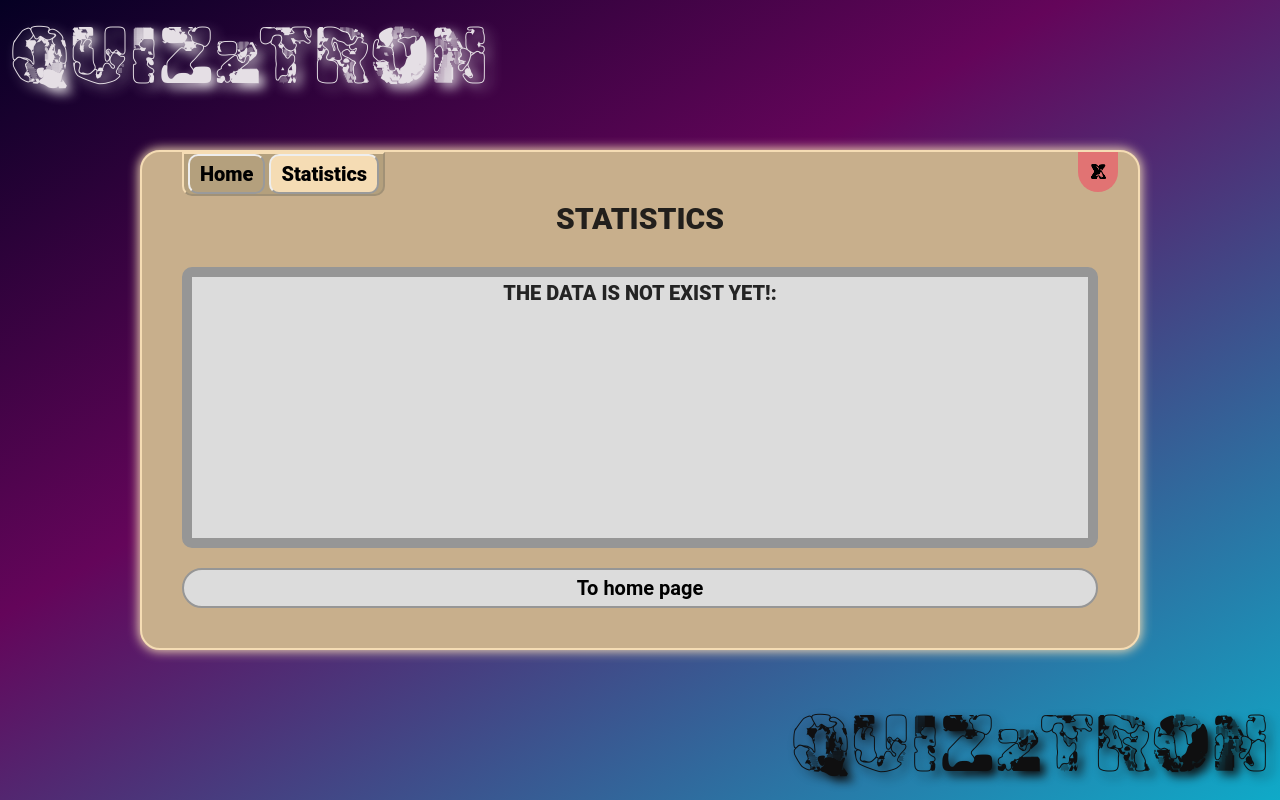
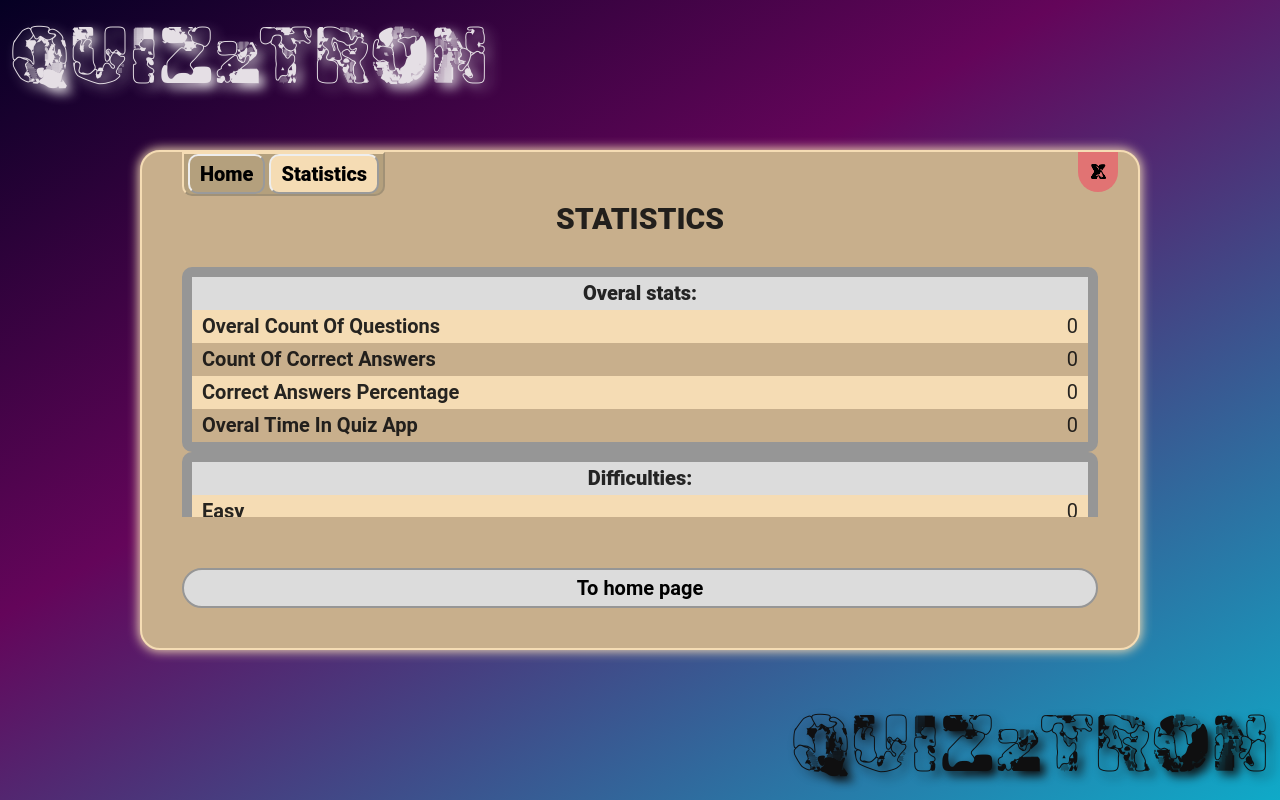
Before and after one commit to RKeyIT/React_01.24, a React (Vite) app: page /statistics in a window 1280 px wide. Built offline with nearby package versions, Linux system fonts and the light colour scheme.

Commit message:
feat: created Statistics component markup

```diff
--- a/src/pages/Statistics/Statistics.module.css
+++ b/src/pages/Statistics/Statistics.module.css
@@ -3,3 +3,9 @@
     grid-template-rows: auto 1fr auto;
     gap: 1em
 }
+
+.tables {
+    overflow-y: auto;
+    /* TODO: Think about more flexible variant */
+    max-height: 250px;
+}
--- a/src/pages/Statistics/Statistics.tsx
+++ b/src/pages/Statistics/Statistics.tsx
@@ -1,14 +1,50 @@
 import { useNavigate } from 'react-router-dom'
-import { PageNames } from '../../global.types'
+import { ITableRow, PageNames } from '../../global.types'
 import { Heading } from '../../shared/Heading/Heading'
 import styles from './Statistics.module.css'
 import { FC } from 'react'
 import { URLS } from '../../router/router.types'
 import { Button } from '../../shared/Button/Button'
 import { Table } from '../../shared/Table/Table'
+import { useAppSelector } from '../../store'
 
 export const Statistics: FC = () => {
   const navigate = useNavigate()
+  const {
+    OverallQuestionCount,
+    OverallTimeSpent,
+    CorrectAnswerCount,
+    CorrectAnswerPercentage,
+    CategoriesCount,
+    DifficultiesCount,
+    TypeCount
+  } = useAppSelector(state => state.persistor)
+
+  const OveralTableRows: ITableRow[] = [
+    { category: 'Overal count of questions', description: OverallQuestionCount },
+    { category: 'Count of correct answers', description: CorrectAnswerCount },
+    { category: 'Correct answers percentage', description: CorrectAnswerPercentage },
+    { category: 'Overal time in quiz app', description: OverallTimeSpent },
+  ]
+
+  const DifficultyTableRows: ITableRow[] = [
+    { category: 'easy', description: DifficultiesCount.easy },
+    { category: 'medium', description: DifficultiesCount.medium },
+    { category: 'hard', description: DifficultiesCount.hard },
+  ]
+
+  const TypeTableRows: ITableRow[] = [
+    { category: 'boolean', description: TypeCount.boolean },
+    { category: 'multiple', description: TypeCount.multiple },
+  ]
+
+  const CategoryTableRows: ITableRow[] = []
+
+  for (const key in CategoriesCount) {
+    CategoryTableRows.push({ category: key, description: CategoriesCount[key] })
+  }
+
+  CategoryTableRows.sort((a, b) => +a.description - +b.description)
 
   const toHome = () => {
     navigate(URLS.HOME)
@@ -17,7 +53,12 @@ export const Statistics: FC = () => {
   return (
     <div className={styles.Statistics}>
       <Heading pageName={PageNames.STATISTICS} />
-      <Table name='My general statistic' rows={[]} />
+      <div className={styles.tables}>
+        <Table name='Overal stats' rows={OveralTableRows} />
+        <Table name='Difficulties' rows={DifficultyTableRows} />
+        <Table name='Types' rows={TypeTableRows} />
+        <Table name='Categories' rows={CategoryTableRows} />
+      </div>
       <Button callback={toHome} content='To home page'/>
     </div>
   )
```
